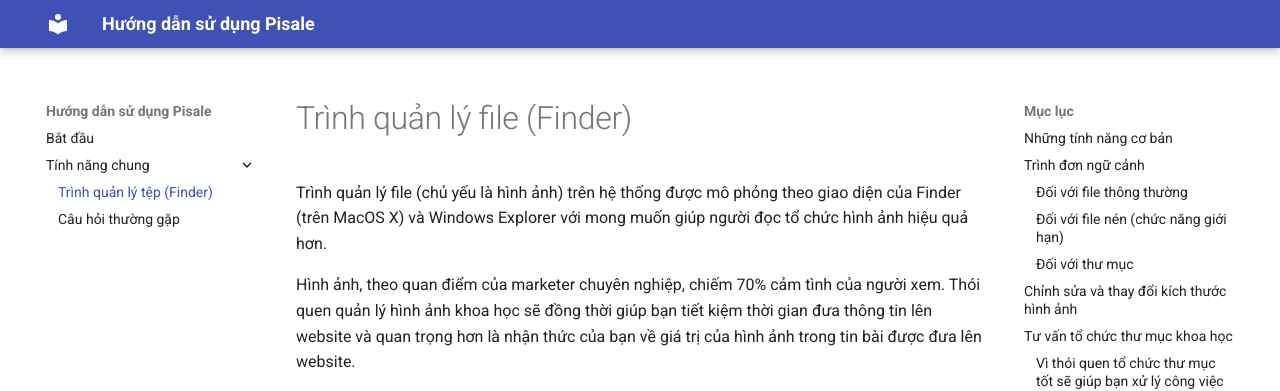
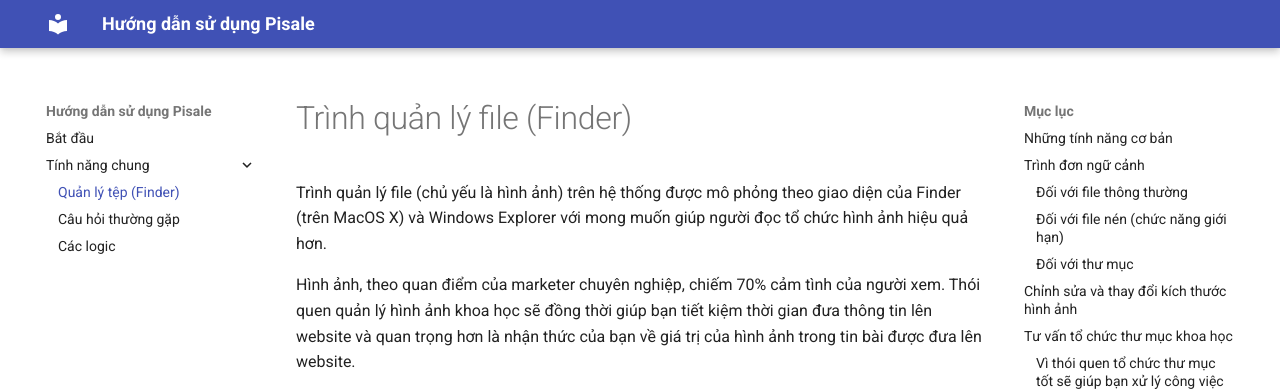
Before and after one commit to maicamk/kb, an MkDocs documentation site: the page built from docs/common/finder.md, in a window 1280 px wide. Shown: the top 391 px of the page. Built offline with MkDocs 1.6.1 and Material for MkDocs 9.7.7, drawn with Linux system fonts in a browser that asks for light colours.

Commit message:
Update mkdocs.yml

```diff
--- a/mkdocs.yml
+++ b/mkdocs.yml
@@ -15,8 +15,9 @@ features:
 nav:
   - Bắt đầu: index.md
   - Tính năng chung:
-    - Trình quản lý tệp (Finder): common/finder.md
+    - Quản lý tệp (Finder): common/finder.md
     - Câu hỏi thường gặp: common/faqs.md
+    - Các logic: common/logic.md
 
 plugins:
 
```
